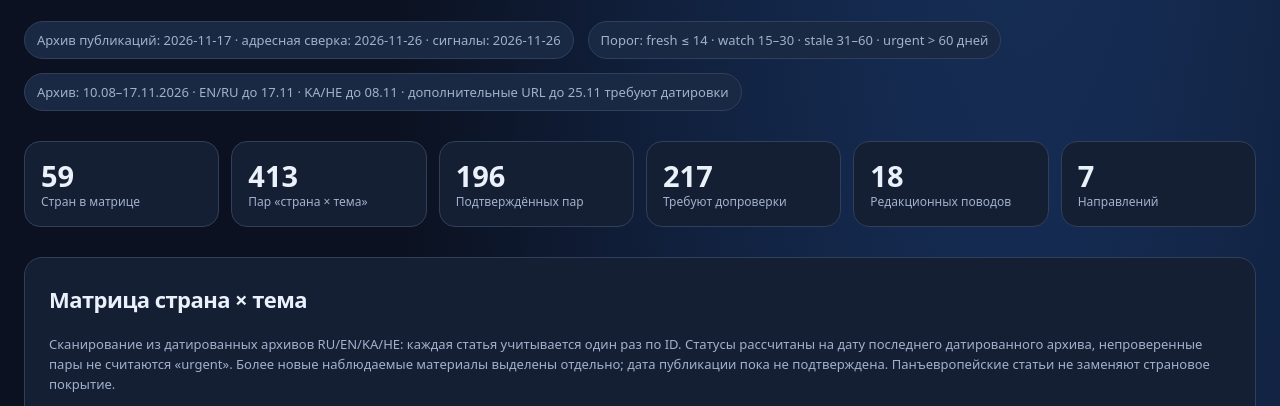
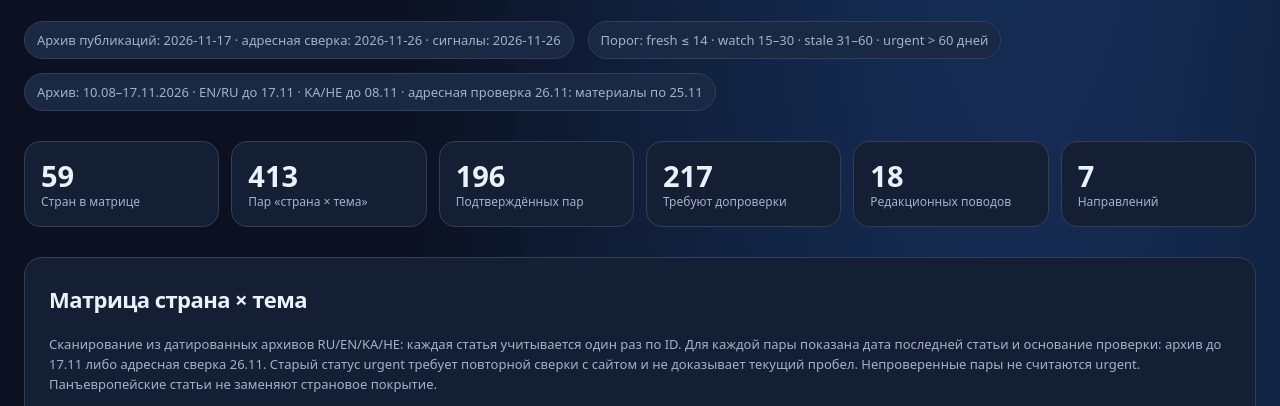
Before and after one commit to darovska/hw03_forms_test, a plain HTML site: page trend-radar/coverage.html in a window 1280 px wide. Shown: the part 344-750 px from the top of the page. Drawn offline with Linux system fonts and the light colour scheme.

Commit message:
Display targeted publication verification and distinguish draft signals from coverage

```diff
--- a/trend-radar/coverage.html
+++ b/trend-radar/coverage.html
@@ -7,13 +7,13 @@
 </style></head><body><main>
 <header><a class="brand" href="https://internationalinvestment.biz/">INTERNATIONAL INVESTMENT</a><nav class="toplinks"><a class="back" href="./">Trend Radar ↗</a><a class="back" href="../">Аналитика ↗</a></nav></header>
 <div class="eyebrow">Editorial Intelligence / Coverage monitoring</div><h1>Где редакции не хватает странового покрытия</h1><p class="lead">90+ дневная матрица публикаций International Investment по семи направлениям, с переходами на RU / EN / KA / HE материалы. Сигналы синхронизированы с Trend Radar, SEO-история — с аналитическим дашбордом.</p>
-<div class="meta"><span id="audit">Дата аудита: загружается</span><span>Порог: fresh ≤ 14 · watch 15–30 · stale 31–60 · urgent &gt; 60 дней</span><span>Архив: 10.08–17.11.2026 · EN/RU до 17.11 · KA/HE до 08.11 · дополнительные URL до 25.11 требуют датировки</span></div>
+<div class="meta"><span id="audit">Дата аудита: загружается</span><span>Порог: fresh ≤ 14 · watch 15–30 · stale 31–60 · urgent &gt; 60 дней</span><span>Архив: 10.08–17.11.2026 · EN/RU до 17.11 · KA/HE до 08.11 · адресная проверка 26.11: материалы по 25.11</span></div>
 <section class="stats"><div class="stat"><b id="countries">—</b><span>Стран в матрице</span></div><div class="stat"><b id="totalTopics">—</b><span>Пар «страна × тема»</span></div><div class="stat"><b id="verified">—</b><span>Подтверждённых пар</span></div><div class="stat"><b id="unverified">—</b><span>Требуют допроверки</span></div><div class="stat"><b id="signals">—</b><span>Редакционных поводов</span></div><div class="stat"><b>7</b><span>Направлений</span></div></section>
-<section class="block"><h2>Матрица страна × тема</h2><p class="hint">Сканирование из датированных архивов RU/EN/KA/HE: каждая статья учитывается один раз по ID. Статусы рассчитаны на дату последнего датированного архива, непроверенные пары не считаются «urgent». Более новые наблюдаемые материалы выделены отдельно; дата публикации пока не подтверждена. Панъевропейские статьи не заменяют страновое покрытие.</p><div class="controls"><input id="search" placeholder="Поиск страны или темы"><select id="theme"><option value="">Все темы</option></select><select id="status"><option value="verified" selected>Только подтверждённые</option><option value="">Все пары</option><option value="urgent">Urgent</option><option value="stale">Stale</option><option value="watch">Watch</option><option value="fresh">Fresh</option><option value="unverified">Не подтверждено</option></select></div><div class="shown" id="shownCount">Загрузка…</div><div class="scroll"><table><thead><tr><th>Страна</th><th>Направление</th><th>Последняя статья</th><th>Статус</th><th>Профильный URL</th></tr></thead><tbody id="matrix"><tr><td colspan="5">Загрузка данных...</td></tr></tbody></table></div></section>
+<section class="block"><h2>Матрица страна × тема</h2><p class="hint">Сканирование из датированных архивов RU/EN/KA/HE: каждая статья учитывается один раз по ID. Для каждой пары показана дата последней статьи и основание проверки: архив до 17.11 либо адресная сверка 26.11. Старый статус urgent требует повторной сверки с сайтом и не доказывает текущий пробел. Непроверенные пары не считаются urgent. Панъевропейские статьи не заменяют страновое покрытие.</p><div class="controls"><input id="search" placeholder="Поиск страны или темы"><select id="theme"><option value="">Все темы</option></select><select id="status"><option value="verified" selected>Только подтверждённые</option><option value="">Все пары</option><option value="urgent">Urgent</option><option value="stale">Stale</option><option value="watch">Watch</option><option value="fresh">Fresh</option><option value="unverified">Не подтверждено</option></select></div><div class="shown" id="shownCount">Загрузка…</div><div class="scroll"><table><thead><tr><th>Страна</th><th>Направление</th><th>Последняя статья</th><th>Статус</th><th>Профильный URL</th></tr></thead><tbody id="matrix"><tr><td colspan="5">Загрузка данных...</td></tr></tbody></table></div></section>
 <section class="block"><h2>Приоритетные сигналы</h2><p class="hint">Это очередь проверки: статус приоритета редакционного повода в исходном JSON нельзя подменять статусом давности публикации.</p><div class="list" id="gaps"></div></section>
 <section class="block"><h2>Публикации по языкам</h2><p class="hint" id="languageNote">Сопоставление выпусков RU/EN/KA/HE.</p><div class="language-grid" id="languages"></div></section>
 <section class="block"><div class="section-title"><h2>SEO и аудитория: связь с аналитикой</h2><a href="../">Полная аналитика ↗</a></div><div id="analytics">Загрузка сохранённого среза…</div></section>
 <section class="block"><div class="section-title"><h2>Сигналы из Trend Radar</h2><a href="./">Все тренды ↗</a></div><p class="hint">Период основного радара: <strong id="radarPeriod">—</strong>. Сигнал не подменяет дату последней публикации.</p><div class="list" id="radarFeed"></div></section>
 <section class="block"><h2>Прозрачность проверки и CMS</h2><div id="quality">Загрузка результатов архива…</div></section>
 <footer>Источники: <a href="../">аналитический дашборд</a> · <a href="./">Trend Radar</a> · <a href="https://github.com/darovska/hw03_forms_test/blob/main/trend-radar/data/coverage-publications.json">журнал публикаций RU/EN/KA/HE</a>. Источник: <a href="https://github.com/darovska/hw03_forms_test/blob/main/trend-radar/data/trends.json">main / trend-radar/data/trends.json</a>. Данные отображаются по текущему JSON и обновляются после его опубликования. SEO-оценки не являются измеренными GSC-показателями без доступа к GSC.</footer>
-</main><script src="./coverage-app.js?v=20261125" defer></script></body></html>
+</main><script src="./coverage-app.js?v=20261126" defer></script></body></html>
```
